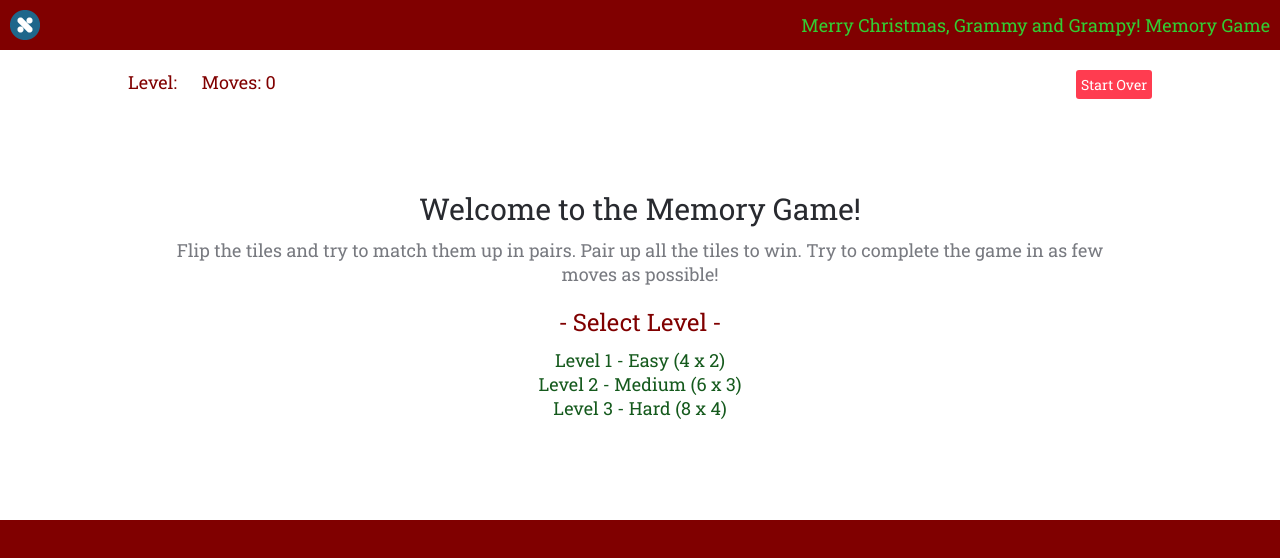
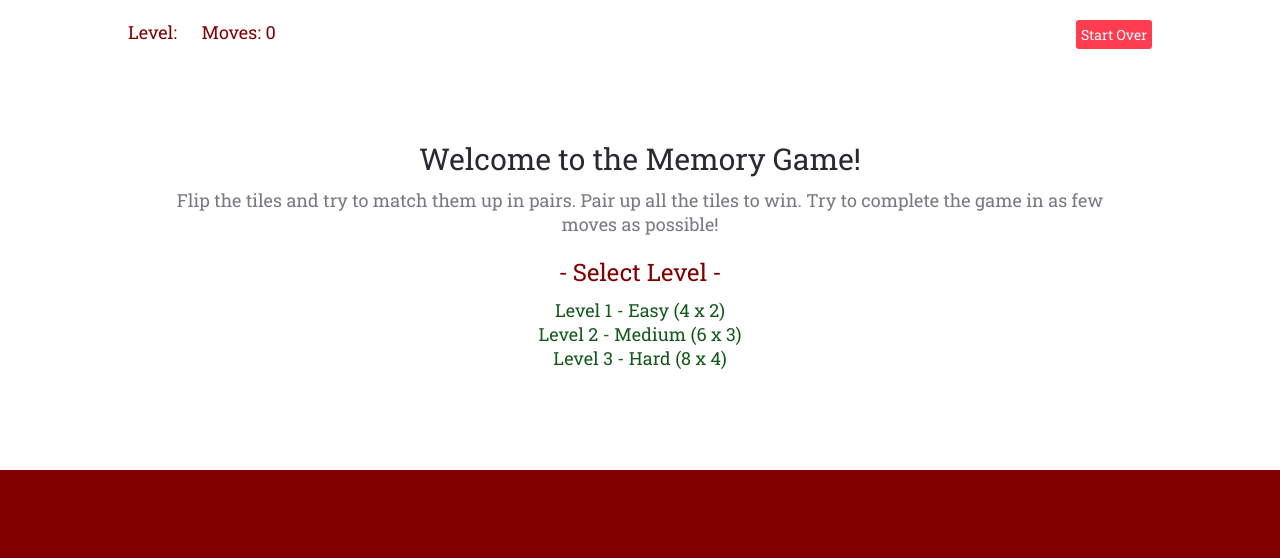
Before and after one commit to pgbUML/pgbUML, a plain HTML site: page mem/mGrampy/index.html in a window 1280 px wide. Drawn offline with Linux system fonts and the light colour scheme.

Commit message:
Update index.html

```diff
--- a/mem/mGrampy/index.html
+++ b/mem/mGrampy/index.html
@@ -24,15 +24,6 @@
 <body>
 
   <div class="wrapper">
-
-    <div class="header clearfix">
-      <div class="header__logo">
-        <a href="http://callmenick.com">
-          <img src="../m2/img/logo.png" alt="Call Me Nick - Tutorials, Snippets, Resources, and Articles for Web Design and Web Development">
-        </a>
-      </div>
-      <h1 class="header__title" style="color:#32cd32;text-align: center;">Merry Christmas, Grammy and Grampy! Memory Game</h1>
-    </div><!-- /.header -->
 
     <div class="content">
       <div class="container">
```
